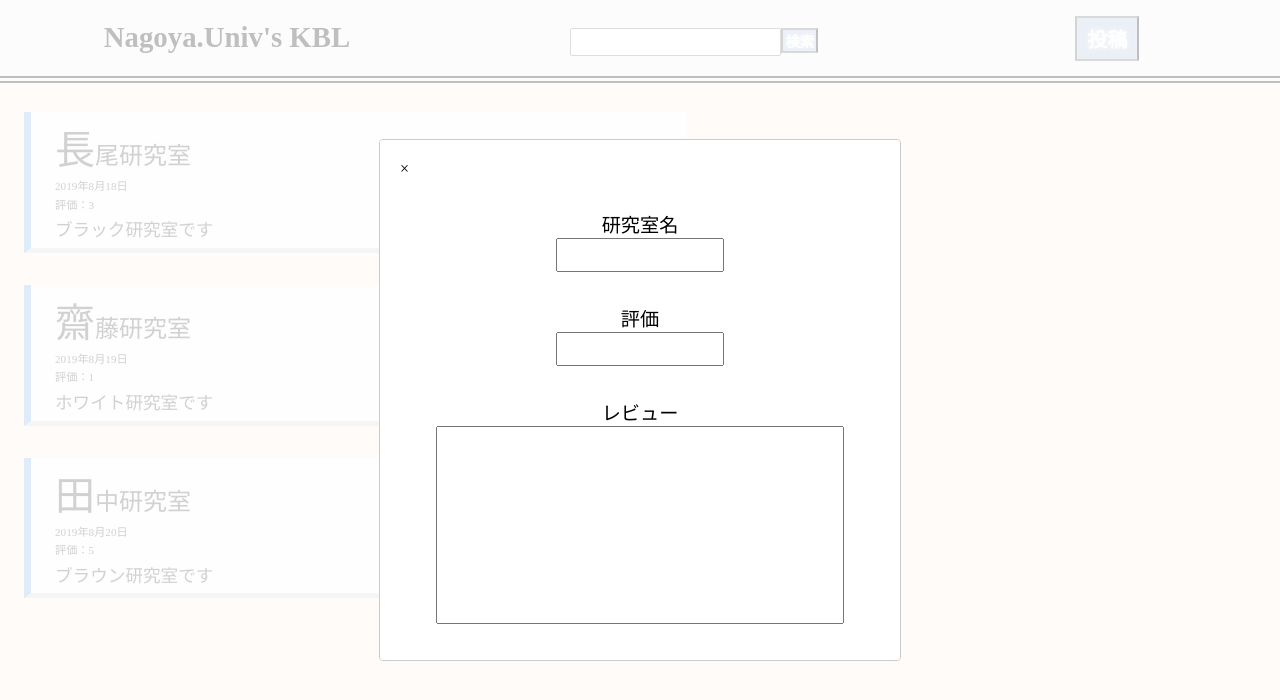
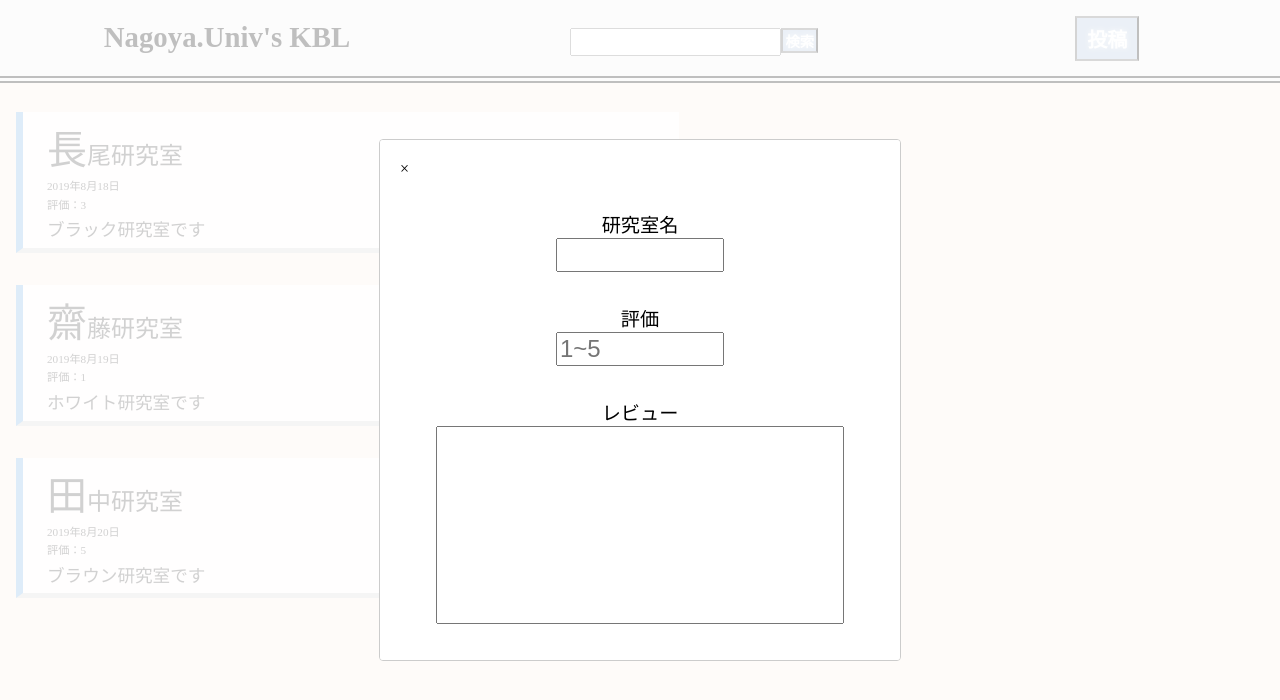
Before and after one commit to kotatutatuko/nu-ken-bl, a React (Create React App) app: page / in a window 1280 px wide. Both pictures are taken after a click on the button "投稿". Shown: the top 700 px of the page. Built offline with nearby package versions, Linux system fonts and the light colour scheme.

Commit message:
投稿機能の完成

```diff
--- a/src/App.js
+++ b/src/App.js
@@ -7,10 +7,6 @@ export default class App extends React.Component {
   constructor() {
     super();
     this.state = {
-        inputLaboratoryName: "",
-        inputStarCount: "",
-        inputReviewBody: "",
-
         reviewArray: [
         {
           laboratoryName: "長尾研究室",
@@ -33,61 +29,43 @@ export default class App extends React.Component {
       ] // 中身はレビューオブジェクトの配列 キーは laboratoryName, date, starCount, reviewBodyの４つ 適当にデフォルト値を入れときます
     };
     this.postReview = this.postReview.bind(this);
-    this.handleChangeLaboratoryName = this.handleChangeLaboratoryName.bind(this);
-    this.handleChangeStarCount = this.handleChangeStarCount.bind(this);
-    this.handleChangeReviewBody = this.handleChangeReviewBody.bind(this);
-    this.resetInputValue = this.resetInputValue.bind(this);
   }
 
-  postReview() {
+  postReview(laboratoryName, starCount, reviewBody) {
+      const LabName = laboratoryName;
+      const StaCount = starCount;
+      const RevBody = reviewBody;
+
+      if (LabName === "" || StaCount === "" || RevBody === "") {
+          return false;
+      }
+
+      if (!(StaCount === "1" || StaCount === "2" || StaCount === "3" || StaCount === "4" || StaCount === "5")) {
+        return false;
+      }
+
       const date = getDate();
       const reviewArray = this.state.reviewArray;
       this.setState({
           reviewArray: reviewArray.concat([{
-            laboratoryName: this.state.inputLaboratoryName,
+            laboratoryName: LabName,
             date: date,
-            starCount: this.state.inputStarCount,
-            reviewBody: this.state.inputReviewBody
+            starCount: StaCount,
+            reviewBody: RevBody
           }])
       })
+      return true;
   }
 
-  handleChangeLaboratoryName(e) {
-      this.setState({
-          inputLaboratoryName: e.target.value,
-      });
-  }
-
-  handleChangeStarCount(e) {
-        this.setState({
-            inputStarCount: e.target.value,
-        });
-    }
-
-  handleChangeReviewBody(e) {
-        this.setState({
-            inputReviewBody: e.target.value,
-        });
-    }
-
-  resetInputValue() {
-      this.setState({
-          inputLaboratoryName: "",
-          inputStarCount: "",
-          inputReviewBody: ""
-      });
-    }
-
   render() {
-      console.log(this.state.reviewArray)
     return (
       <div>
-        <Header postReview={this.postReview} onChangeLaboratoryName={this.handleChangeLaboratoryName} onChangeStarCount={this.handleChangeStarCount} onChangeReviewBody={this.handleChangeReviewBody} resetInputValue={this.resetInputValue}/>
-        <body>
-          <div class="main">
+        <Header postReview={this.postReview}/>
+        <div>
+          <div className="main">
             <ReviewList reviewArray={this.state.reviewArray} />
           </div>
-        </body>
+        </div>
       </div>
     );
   }
--- a/src/components/header.js
+++ b/src/components/header.js
@@ -10,14 +10,14 @@ export default class Header extends React.Component {
         <header>
           <p>
             <ul className="headerBullet">
-              <li class="title"> Nagoya.Univ's KBL</li>
+              <li className="title"> Nagoya.Univ's KBL</li>
               <li>
-                <input class="kensakumado" type="text" name="kensaku" />
-                <button class="kensakubutton">検索</button>
+                <input className="kensakumado" type="text" name="kensaku" />
+                <button className="kensakubutton">検索</button>
               </li>
 
               <li>
-                <PostModal postReview={this.props.postReview} onChangeLaboratoryName={this.props.onChangeLaboratoryName} onChangeStarCount={this.props.onChangeStarCount} onChangeReviewBody={this.props.onChangeReviewBody} resetInputValue={this.props.resetInputValue}/>
+                <PostModal postReview={this.props.postReview}/>
               </li>
             </ul>
           </p>
--- a/src/components/postModal.js
+++ b/src/components/postModal.js
@@ -1,6 +1,5 @@
 import React from "react";
 import Modal from "react-modal";
-import ReviewBlock from "./reviewBlock";
 
 const customStyles = {
   content: {
@@ -21,11 +20,20 @@ export default class PostModal extends React.Component {
   constructor() {
     super();
     this.state = {
-      modalIsOpen: false
+      modalIsOpen: false,
+      inputLaboratoryName: "",
+      inputStarCount: "",
+      inputReviewBody: "",
     };
     this.openModal = this.openModal.bind(this);
     this.afterOpenModal = this.afterOpenModal.bind(this);
     this.closeModal = this.closeModal.bind(this);
+    this.handleChangeLabName = this.handleChangeLabName.bind(this);
+    this.handleChangeStaCount = this.handleChangeStaCount.bind(this);
+    this.handleChangeRevBody = this.handleChangeRevBody.bind(this);
+    this.handleClick = this.handleClick.bind(this);
+    this.resetInputValue = this.resetInputValue.bind(this);
+
   }
   openModal() {
     this.setState({ modalIsOpen: true });
@@ -37,12 +45,35 @@ export default class PostModal extends React.Component {
     this.setState({ modalIsOpen: false });
   }
 
+  handleChangeLabName(e) {
+      this.setState({inputLaboratoryName: e.target.value});
+  }
+
+  handleChangeStaCount(e) {
+      this.setState({inputStarCount: e.target.value});
+  }
+
+  handleChangeRevBody(e) {
+      this.setState({inputReviewBody: e.target.value});
+  }
+
+  resetInputValue() {
+      this.setState({
+          inputLaboratoryName: "",
+          inputStarCount: "",
+          inputReviewBody: ""
+      })
+  }
+
   handleClick() {
-    this.props.postReview();
-
+    if (this.props.postReview(this.state.inputLaboratoryName, this.state.inputStarCount, this.state.inputReviewBody)) {
+        this.resetInputValue();
+        this.closeModal();
+    }
   }
 
   render() {
+      console.log(this.state.inputLaboratoryName)
     return (
       <div>
         <button onClick={this.openModal}>投稿</button>
@@ -54,24 +85,24 @@ export default class PostModal extends React.Component {
           contentLabel="Example Modal"
         >
           <div onClick={this.closeModal}>×</div>
-          <div class="modallab">
+          <div className="modallab">
             研究室名
             <br />
-            <input type="text" onChange={this.props.onChangeLaboratoryName}/>
+            <input type="text" onChange={this.handleChangeLabName} value={this.state.inputLaboratoryName}/>
           </div>
-          <div class="modalstar">
+          <div className="modalstar">
             評価
             <br />
-            <input type="text" onChange={this.props.onChangeStarCount}/>
+            <input type="text" onChange={this.handleChangeStaCount} placeholder="1~5" value={this.state.inputStarCount}/>
           </div>
-          <div class="modalreview">
+          <div className="modalreview">
             レビュー
             <br />
-            <input type="textarea" onChange={this.props.onChangeReviewBody}/>
+            <input type="textarea" onChange={this.handleChangeRevBody} value={this.state.inputReviewBody}/>
           </div>
           <br />
-          <div class="modaltoukou">
-            <button onClick={this.props.postReview}>投稿</button>
+          <div className="modaltoukou">
+            <button onClick={this.handleClick}>投稿</button>
           </div>
         </Modal>
       </div>
--- a/src/components/reviewBlock.js
+++ b/src/components/reviewBlock.js
@@ -16,10 +16,10 @@ import React from "react";
 const ReviewBlock = props => {
   return (
     <div className="reviewBlockContainer">
-      <div class="lab">{props.laboratoryName}</div>
-      <div class="date">{props.date}</div>
-      <div class="star">評価：{props.starCount}</div>
-      <div class="review">{props.reviewBody}</div>
+      <div className="lab">{props.laboratoryName}</div>
+      <div className="date">{props.date}</div>
+      <div className="star">評価：{props.starCount}</div>
+      <div className="review">{props.reviewBody}</div>
     </div>
   );
 };
--- a/src/components/reviewList.js
+++ b/src/components/reviewList.js
@@ -2,8 +2,8 @@ import React from "react";
 import ReviewBlock from "./reviewBlock";
 
 const ReviewList = props => {
-  const reviewBlockList = props.reviewArray.map(review => {
-    return <ReviewBlock {...review} />;
+  const reviewBlockList = props.reviewArray.map((review, i) => {
+    return <ReviewBlock {...review} key={i}/>;
   });
 
   return <div>{reviewBlockList}</div>;
```
